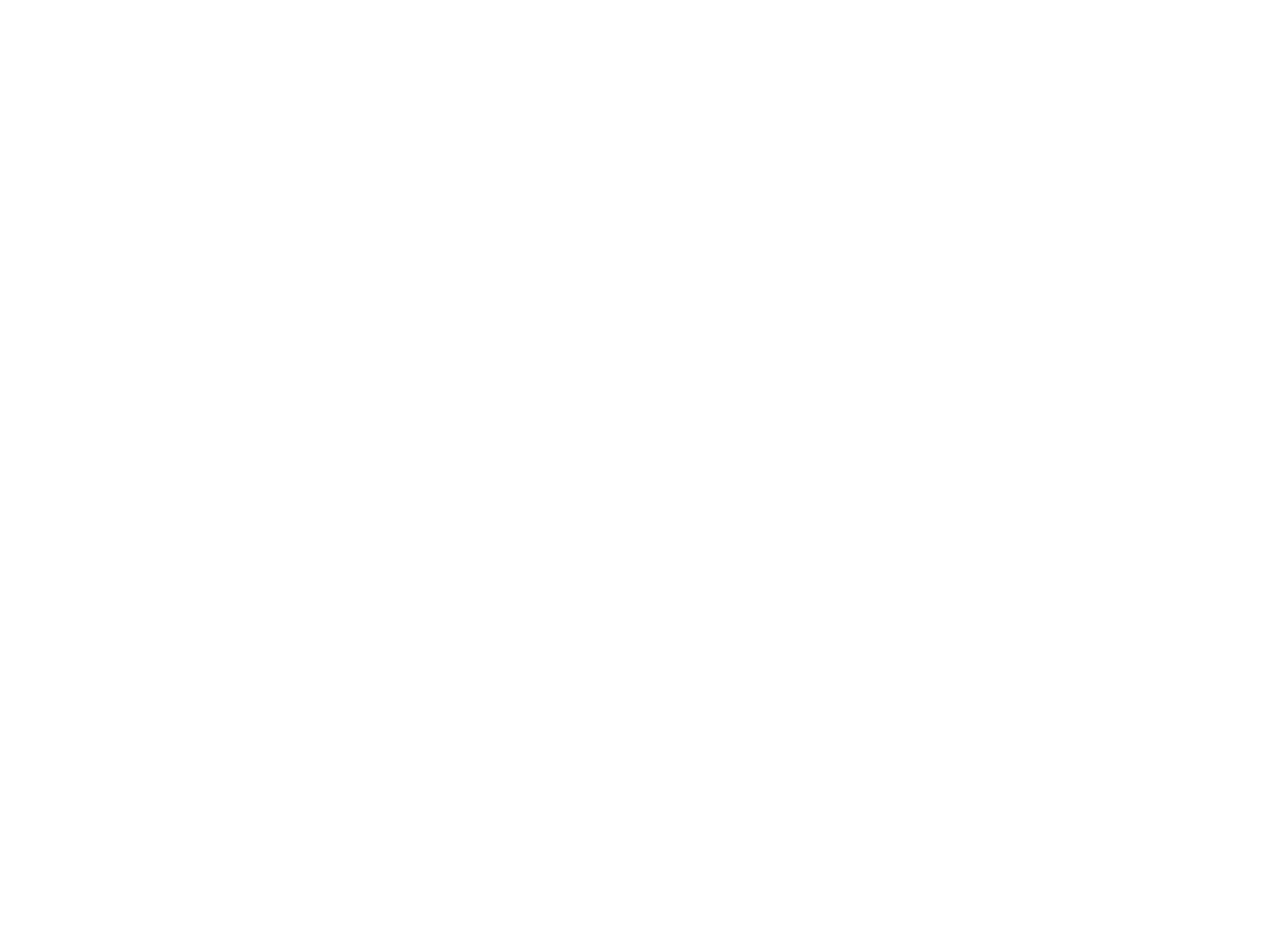
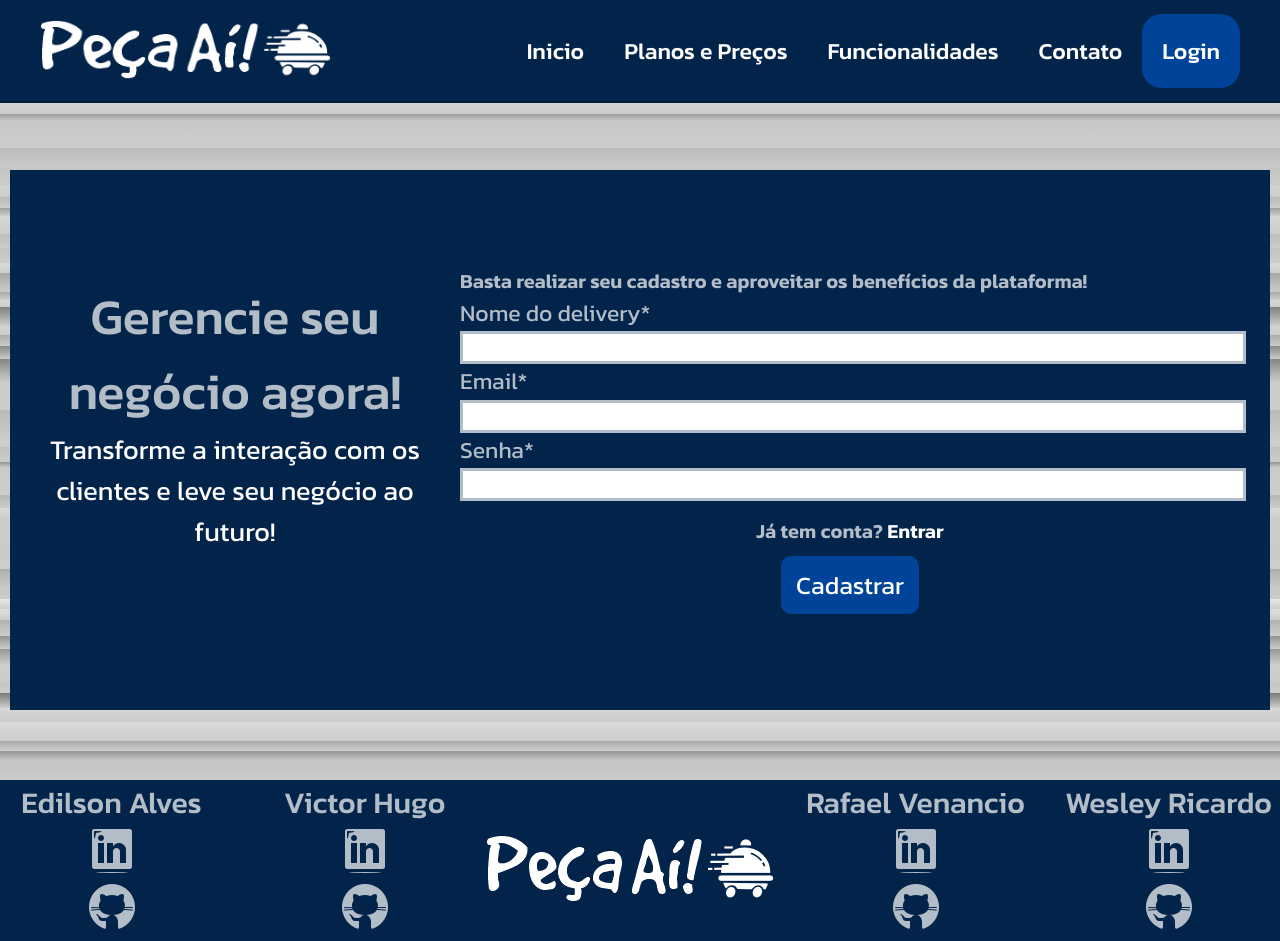
Before and after one commit to RafaelVnc/Projeto_Integrador, a plain HTML site: page LandingPage/cadastro.html in a window 1280 px wide. Before the commit the page ends 800 px from the top, so only its background shows below. Drawn offline with Linux system fonts and the light colour scheme.

Commit message:
Feita Pagina LandingPage- Cadastro

```diff
--- a/LandingPage/assets/css/cadastro.css
+++ b/LandingPage/assets/css/cadastro.css
@@ -0,0 +1,97 @@
+h2{
+    font-weight: 500;
+}
+
+.cadastro{
+    display: flex;
+    align-items: center;
+    height: 85vh;
+}
+
+.cadastro-content{
+    display: grid;
+    grid-template-columns: 0.5fr 1fr;
+    gap: var(--gap);
+    height: 60vh;
+}
+
+.cadastro-text-content{
+    display: flex;
+    flex-flow: column nowrap;
+    justify-content: center;
+    align-items: center;
+    text-align: center;
+}
+
+.cadastro-text-content h2{
+    margin-top: -5rem;
+}
+
+.cadastro-form-content{
+    display: flex;
+    flex-flow: column nowrap;
+    justify-content: center;
+    align-items: left;
+    text-align: left;
+    color: var(--CinzaInputs);
+}
+.cadastro-form-content p{
+    font-weight: 600;
+    font-size: 2rem;
+}
+
+.form-cadastro label{
+    justify-content: left;
+    color: var(--CinzaInputs);
+}
+
+.form-cadastro input{
+    width: 100%;
+    height: 2.7rem;
+    border: 0.3rem solid var(--CinzaInputs);
+    color: var(--AzulPrincipal);
+    font-size: 2rem;
+    font-family: 'Kanit', sans-serif;
+}
+
+.form-cadastro input:focus {
+    border: 0.3rem solid var(--AzulMaisEscuro);
+}
+
+.form-cadastro button{
+    background-color: var(--AzulBotões);
+    color: var(--Branco);
+    font-family: 'Kanit', sans-serif;
+    font-size: 2.5rem;
+    cursor: pointer;
+    border-radius: 1rem;
+    padding: 1rem 1.5rem;
+    border: none;
+}
+
+.form-cadastro button:hover{
+    color: var(--AzulBotões);
+    background-color: var(--AzulMaisEscuro);
+}
+
+.opcoes-content{
+    display: flex;
+    flex-flow: column nowrap;
+    justify-content: center;
+    align-items: center;
+    text-align: center;
+}
+
+.opcoes-content a{
+    color: var(--Branco);
+}
+
+
+.opcoes-content a:hover{
+    text-decoration: underline;
+}
+
+.opcoes-content p{
+    margin-top: 1.5rem;
+    margin-bottom: 1rem;
+}
--- a/LandingPage/assets/css/style.css
+++ b/LandingPage/assets/css/style.css
@@ -112,7 +112,7 @@
 
 .menu ul li a:hover{
     text-decoration: overline;
-    color: #004499;
+    color: var(--AzulBotões);
 }
 
 .menu-content{
--- a/LandingPage/cadastro.html
+++ b/LandingPage/cadastro.html
@@ -0,0 +1,87 @@
+<!DOCTYPE html>
+<html lang="pt-br">
+
+    <head>
+        <meta charset="UTF-8">
+        <meta name="viewport" content="width=device-width, initial-scale=1.0">
+        <title>Peça aí! - Página Cadastro</title>
+        <link rel="preconnect" href="https://fonts.googleapis.com">
+        <link rel="preconnect" href="https://fonts.gstatic.com" crossorigin>
+        <link href="https://fonts.googleapis.com/css2?family=Kanit:ital,wght@0,100;0,200;0,300;0,400;0,500;0,600;0,700;0,800;0,900;1,100;1,200;1,300;1,400;1,500;1,600;1,700;1,800;1,900&family=Open+Sans:ital,wght@0,300..800;1,300..800&display=swap" rel="stylesheet">
+        <link rel="stylesheet" href="./assets/css/style.css">
+        <link rel="stylesheet" href="./assets/css/cadastro.css">
+        <link rel="icon" href="./assets/img/favicon.png" sizes="48x48" type="image/png">
+    </head>
+    <body>
+        <aside class="menu">
+            <div class="main-content menu-content">
+                <h1><img src="./assets/img/logo.png" alt="Logo Peça Aí"></h1>
+                <nav>
+                    <ul>
+                        <li><a href="/home">Inicio</a></li>
+                        <li><a href="#">Planos e Preços</a></li>
+                        <li><a href="#">Funcionalidades</a></li>
+                        <li><a href="#">Contato</a></li>
+                        <li><a href="/login" class="signIn">Login</a></li>
+                    </ul>
+                </nav>
+            </div>
+        </aside>
+
+        <div class="menu-spacing"></div>
+
+        <section class="cadastro section main-bg">
+            <div class=" main-content primary-bg cadastro-content">
+                <div class="cadastro-text-content">
+                    <h2>Gerencie seu negócio agora!</h2>
+                    <p>Transforme a interação com os clientes e leve seu negócio ao futuro!</p>
+                </div>
+                <div class="cadastro-form-content">
+                    <p>Basta realizar seu cadastro e aproveitar os benefícios da plataforma!</p>
+                    <form action="/cadastro" method="post" class="form-cadastro">
+                        <label for="nomeDelivery">Nome do delivery*</label>
+                        <input type="text" id="nomeDelivery" name="nomeDelivery" required>
+                        <label for="email">Email*</label>
+                        <input type="email" id="email" name="email" required>
+                        <label for="password">Senha*</label>
+                        <input type="password" id="password" name="password" required>
+                        <div class="opcoes-content">
+                            <p>Já tem conta? <a href="/login" class="entrar">Entrar</a></p>
+                            <button type="submit">Cadastrar</button>
+                        </div>
+                    </form>
+                </div>
+            </div>
+        </section>
+
+    <div class="last-spacing"></div>
+
+    <footer class="footer">
+        <div class="primary-bg footer-content">
+            <div class="footer-content-text">
+                <h2>Edilson Alves</h2>
+                <a href=""><img src="./assets/img/linkedin.png" alt="Linkedin Rafael Venancio"></a>
+                <a href=""><img src="./assets/img/github.png" alt="Github Rafael Venancio"></a>
+            </div>
+            <div class="footer-content-text">
+                <h2>Victor Hugo</h2>
+                <a href=""><img src="./assets/img/linkedin.png" alt="Linkedin Rafael Venancio"></a>
+                <a href=""><img src="./assets/img/github.png" alt="Github Rafael Venancio"></a>
+            </div>
+            <div class="footer-logo">
+                <img src="./assets/img/logo.png" alt="Logo Peça Aí!">
+            </div>
+            <div class="footer-content-text">
+                <h2>Rafael Venancio</h2>
+                <a href="https://www.linkedin.com/in/rafael-oliveira-venancio-6904122a6/"><img src="./assets/img/linkedin.png" alt="Linkedin Rafael Venancio"></a>
+                <a href="https://github.com/RafaelVnc"><img src="./assets/img/github.png" alt="Github Rafael Venancio"></a>
+            </div>
+            <div class="footer-content-text">
+                <h2>Wesley Ricardo</h2>
+                <a href="https://www.linkedin.com/in/wesley-ricardo-oliveira-da-silva-748443269?utm_source=share&utm_campaign=share_via&utm_content=profile&utm_medium=android_app"><img src="./assets/img/linkedin.png" alt="Linkedin Rafael Venancio"></a>
+                <a href=""><img src="./assets/img/github.png" alt="Github Rafael Venancio"></a>
+            </div>
+        </div>
+    </footer>
+</body>
+</html>
```
